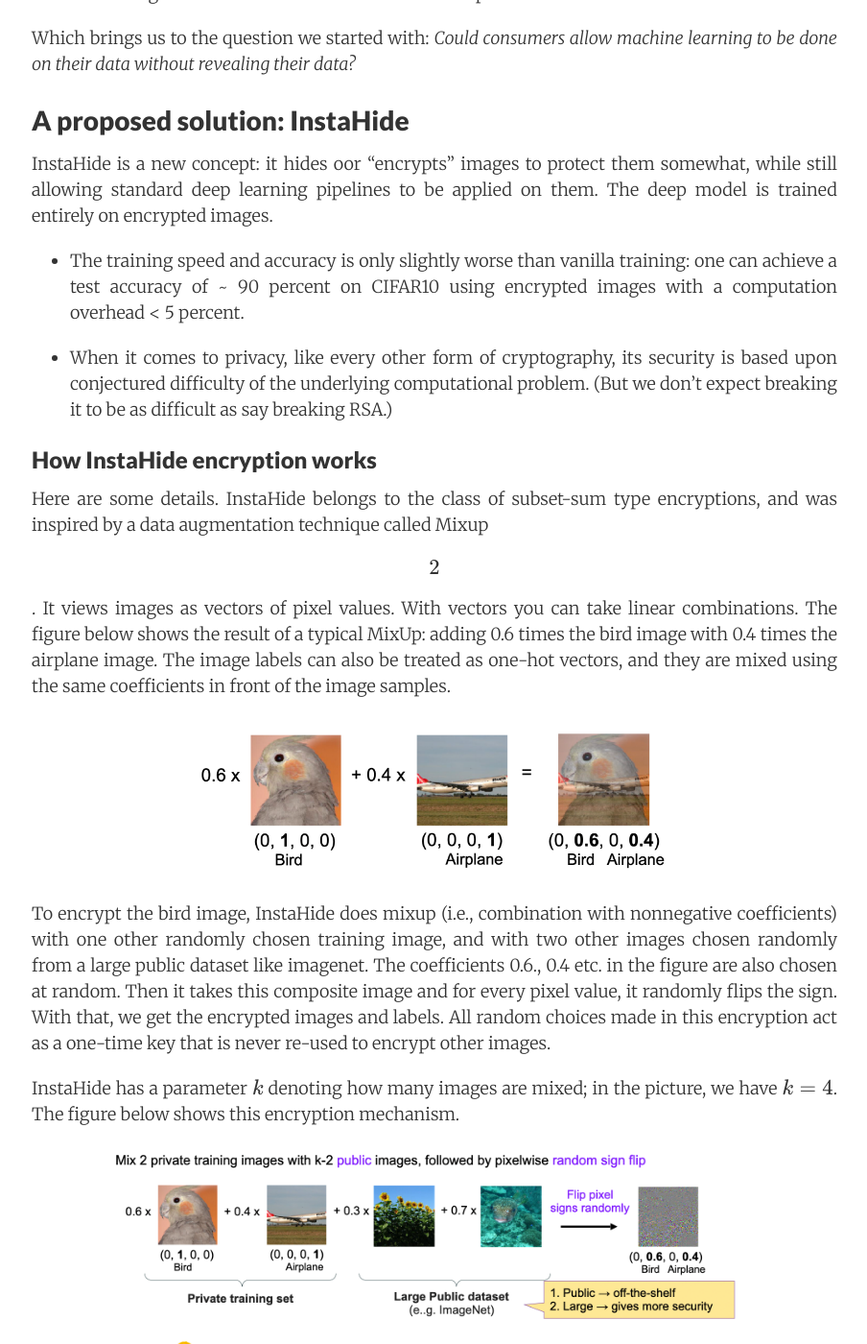
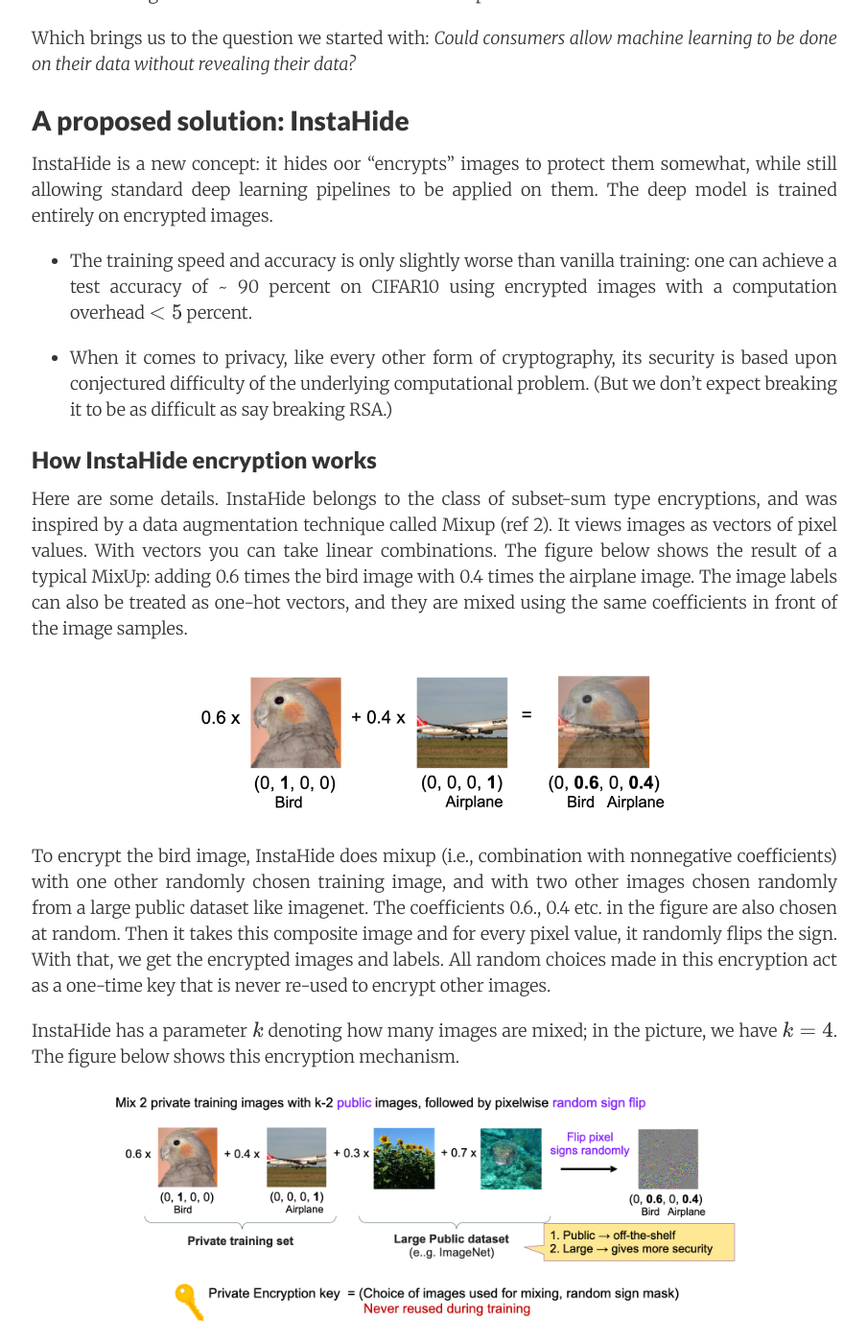
Before and after one commit to offconvex/offconvex.github.io, a Jekyll site: the page built from _posts/2020-11-11-instahide.md, in a window 1280 px wide and 1400 px high, scrolled down 2658 px. Shown: the whole window at 96% size, without its empty margins (187-1091 px from the left). Built offline with Jekyll 4.4.1, drawn with Linux system fonts in a browser that asks for light colours; nearby versions of some CDN libraries; formulas are drawn with MathJax 3; comment, search, counter and statistics services are not loaded; some of the changed text lies outside the part shown.

Commit message:
Update 2020-11-11-instahide.md

```diff
--- a/_posts/2020-11-11-instahide.md
+++ b/_posts/2020-11-11-instahide.md
@@ -54,14 +54,14 @@
 
 InstaHide is a new concept: it hides oor "encrypts" images to protect them somewhat,  while still allowing standard deep learning pipelines to be applied on them. The deep model is trained entirely on encrypted images.
 
-- The training speed and accuracy is only slightly worse than vanilla training: one can achieve a test accuracy of ~ 90 percent on CIFAR10 using encrypted images with a computation overhead < 5 percent.
+- The training speed and accuracy is only slightly worse than vanilla training: one can achieve a test accuracy of ~ 90 percent on CIFAR10 using encrypted images with a computation overhead $< 5$ percent.
 
 - When it comes to privacy, like every other form of cryptography, its security is based upon conjectured difficulty of the underlying computational problem.
 (But we don't expect breaking it to be as difficult as say breaking RSA.)
 
 ### How InstaHide encryption works
 
-Here are some details. InstaHide  belongs to the class of subset-sum type encryptions, and was inspired by a data augmentation technique called Mixup [2]. It views images as vectors of pixel values. With vectors you can take linear combinations. The figure below shows the result of a typical MixUp: adding  0.6 times the bird image  with 0.4 times the airplane image. The image labels can also be treated as one-hot vectors, and they are mixed using the same coefficients in front of the image samples.
+Here are some details. InstaHide  belongs to the class of subset-sum type encryptions, and was inspired by a data augmentation technique called Mixup (ref 2). It views images as vectors of pixel values. With vectors you can take linear combinations. The figure below shows the result of a typical MixUp: adding  0.6 times the bird image  with 0.4 times the airplane image. The image labels can also be treated as one-hot vectors, and they are mixed using the same coefficients in front of the image samples.
 
 <p style="text-align:center;">
 <img src="/assets/mixup.png" width="60%" />
@@ -80,9 +80,9 @@
 When plugged into the standard deep learning with a private dataset of $n$ images, in each epoch of training (say $T$ epochs in total), InstaHide will re-encrypt each image in the  dataset using a random one-time key. This will gives $n\times T$ encrypted images in total.
 
 ### The security argument
-<!-- *(Yangsibo: I am not sure whether we should still keep the conjecture; put here in case)* -->
 
-We conjecture, based upon intuitions from computational complexity of the k-vector-subset-sum problem (citations), that extracting information about the images could time $N^{k-2}$. Here $N$, the size of the public dataset, can be tens or hundreds of millions, so it might be infeasible for real-life attackers.
+
+We conjectured, based upon intuitions from computational complexity of the k-vector-subset-sum problem (citations), that extracting information about the images could time $N^{k-2}$. Here $N$, the size of the public dataset, can be tens or hundreds of millions, so it might be infeasible for real-life attackers.
 
 We also released a [challenge dataset](https://github.com/Hazelsuko07/InstaHide_Challenge) with $k=6, n=100, T=50$ to enable further investigation of InstaHide's security.
 
```
